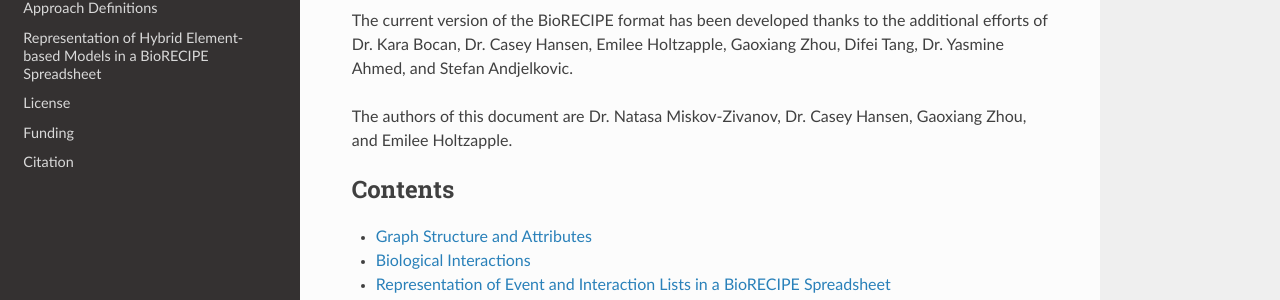
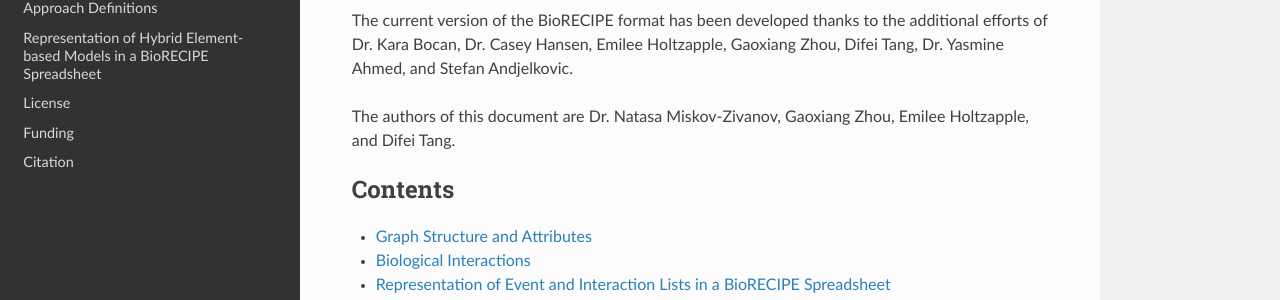
Before and after one commit to pitt-miskov-zivanov-lab/BioRECIPE, a Sphinx documentation site: the page built from docs/index.rst, in a window 1280 px wide and 900 px high, scrolled down 685 px. Shown: the part 294-594 px from the top of the window. Built offline with Sphinx 7.4.7 and the Read the Docs theme 2.0.0, drawn with Linux system fonts in a browser that asks for light colours.

Commit message:
Update index.rst

```diff
--- a/docs/index.rst
+++ b/docs/index.rst
@@ -28,7 +28,7 @@ The first version of the BioRECIPE format was developed by Dr. Khaled Sayed, Dr.
 
 The current version of the BioRECIPE format has been developed thanks to the additional efforts of Dr. Kara Bocan, Dr. Casey Hansen, Emilee Holtzapple, Gaoxiang Zhou, Difei Tang, Dr. Yasmine Ahmed, and Stefan Andjelkovic.
 
-The authors of this document are Dr. Natasa Miskov-Zivanov, Dr. Casey Hansen, Gaoxiang Zhou, and Emilee Holtzapple.
+The authors of this document are Dr. Natasa Miskov-Zivanov, Gaoxiang Zhou, Emilee Holtzapple, and Difei Tang.
 
 .. toctree::
    :maxdepth: 2
```
